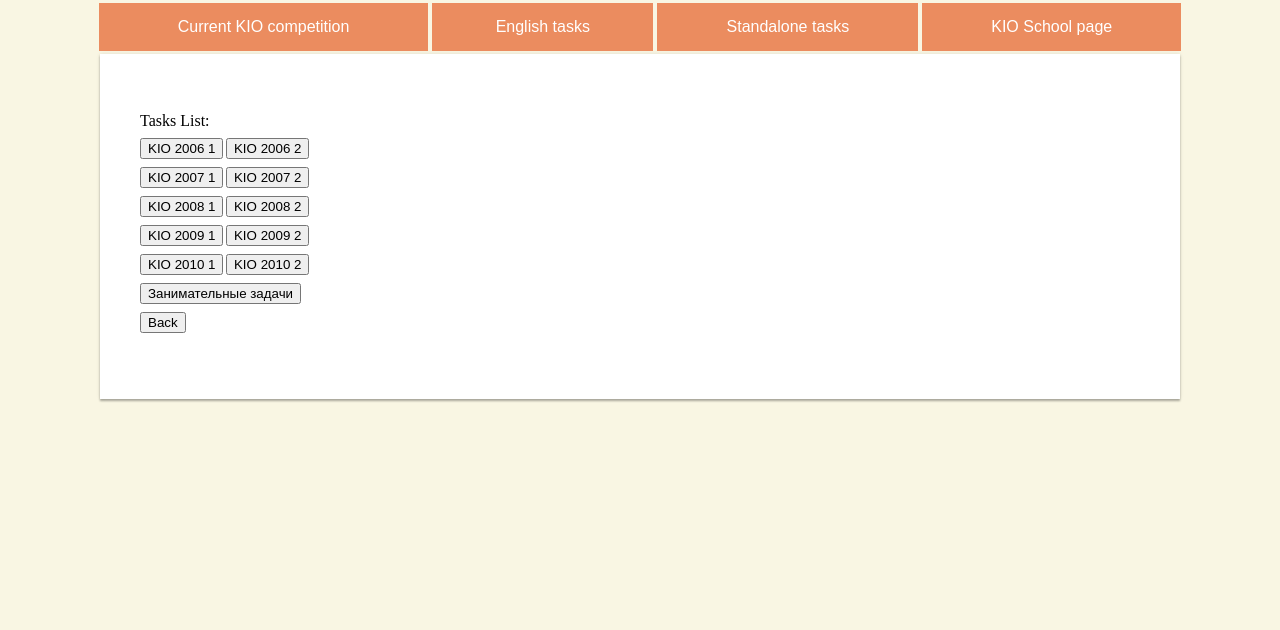
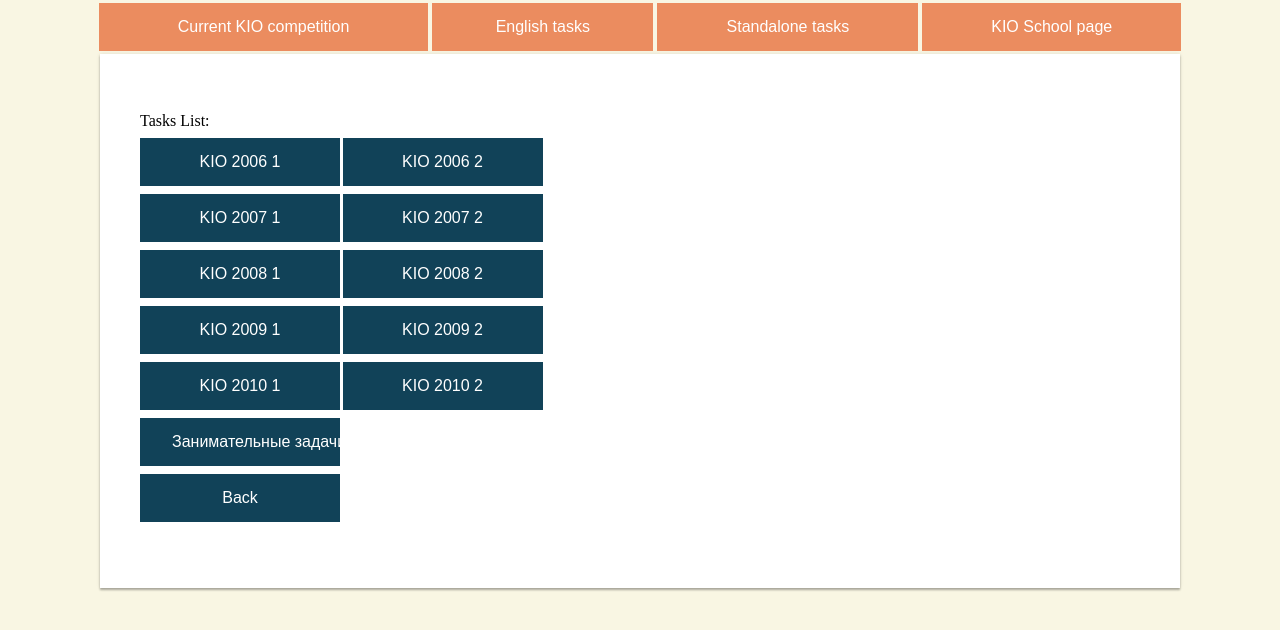
Before and after one commit to bahioganns/flaskProject1, a Flask app: page /standalone_ru_tasks in a window 1280 px wide. Shown: the part 95-725 px from the top of the page. Run offline with Flask 2, Linux system fonts and the light colour scheme.

Commit message:
added class task_button associated with all task openers

```diff
--- a/templates/base.html
+++ b/templates/base.html
@@ -33,6 +33,18 @@
         background-color: #ea5211;
     }
 
+    .task_button{
+        background-color: #114258;
+        width: 200px;
+        border: none;
+        color: white;
+        padding: 15px 32px;
+        text-align: center;
+        text-decoration: none;
+        {#display: inline-block;#}
+        font-size: 16px;
+    }
+
     .eltech{
         font-weight: 600;
     }
@@ -45,7 +57,6 @@
         width: 1000px;
         margin: 0 auto;
         padding:40px;
-
     }
 
    #main_menu{
@@ -62,6 +73,7 @@
     <title>KIO school</title>
     {% endif %}
   </head>
+
   <body style="background-color:#f9f6e3;">
   <div id="header">
       <table width="1000" align="center">
@@ -76,7 +88,8 @@
               <td align="right">
                     <input type="button" value="Users system" onclick="fetch('/index')"/>
               </td>
-      </tbody></table>
+         </tbody>
+      </table>
 
 
       <div class="clear"></div>
--- a/templates/english_page.html
+++ b/templates/english_page.html
@@ -10,7 +10,7 @@
                 <div>Current competition EN: <a href="english_tasks">2011-2012</a></div>
 
                 <p>
-                <input type="button" onclick="history.back();" value="Back"/>
+                <input type="button" class="task_button" onclick="history.back();" value="Back"/>
                 </p>
             </div>
         <br>
--- a/templates/standalone_RU_tasks.html
+++ b/templates/standalone_RU_tasks.html
@@ -7,30 +7,30 @@
             <div id="content">
                 <div>Tasks List: </div>
                 <p>
-                <input type="button" value="KIO 2006 1" onclick="fetch('/start_2006_8_task/06/-1')"/>
-                <input type="button" value="KIO 2006 2" onclick="fetch('/start_2006_8_task/06/-2')"/>
+                <input type="button" class="task_button" value="KIO 2006 1" onclick="fetch('/start_2006_8_task/06/-1')"/>
+                <input type="button" class="task_button" value="KIO 2006 2" onclick="fetch('/start_2006_8_task/06/-2')"/>
                 </p>
                 <p>
-                <input type="button" value="KIO 2007 1" onclick="fetch('/start_2006_8_task/07/-1')"/>
-                <input type="button" value="KIO 2007 2" onclick="fetch('/start_2006_8_task/07/-2')"/>
+                <input type="button" class="task_button" value="KIO 2007 1" onclick="fetch('/start_2006_8_task/07/-1')"/>
+                <input type="button" class="task_button" value="KIO 2007 2" onclick="fetch('/start_2006_8_task/07/-2')"/>
                 </p>
                 <p>
-                <input type="button" value="KIO 2008 1" onclick="fetch('/start_2006_8_task/08/-1')"/>
-                <input type="button" value="KIO 2008 2" onclick="fetch('/start_2006_8_task/08/-2')"/>
+                <input type="button" class="task_button" value="KIO 2008 1" onclick="fetch('/start_2006_8_task/08/-1')"/>
+                <input type="button" class="task_button" value="KIO 2008 2" onclick="fetch('/start_2006_8_task/08/-2')"/>
                 </p>
                 <p>
-                <input type="button" value="KIO 2009 1" onclick="fetch('/start_2006_8_task/09/-1')"/>
-                <input type="button" value="KIO 2009 2" onclick="fetch('/start_2006_8_task/09/-2')"/>
+                <input type="button" class="task_button" value="KIO 2009 1" onclick="fetch('/start_2006_8_task/09/-1')"/>
+                <input type="button" class="task_button" value="KIO 2009 2" onclick="fetch('/start_2006_8_task/09/-2')"/>
                 </p>
                 <p>
-                <input type="button" value="KIO 2010 1" onclick="fetch('/start_2006_8_task/10/-1')"/>
-                <input type="button" value="KIO 2010 2" onclick="fetch('/start_2006_8_task/10/-2')"/>
+                <input type="button" class="task_button" value="KIO 2010 1" onclick="fetch('/start_2006_8_task/10/-1')"/>
+                <input type="button" class="task_button" value="KIO 2010 2" onclick="fetch('/start_2006_8_task/10/-2')"/>
                 </p>
                 <p>
-                <input type="button" value="Занимательные задачи" onclick="fetch('/start_2006_8_task/zadachi/-1')"/>
+                <input type="button" class="task_button" value="Занимательные задачи" onclick="fetch('/start_2006_8_task/zadachi/-1')"/>
                 </p>
                 <p>
-                <input type="button" onclick="history.back();" value="Back"/>
+                <input type="button" class="task_button" onclick="history.back();" value="Back"/>
                 </p>
 
 
```
Also changed, not shown: templates/current_competition.html (+18 -18 lines), templates/english_tasks.html (+6 -6 lines), templates/kio_school_files.html (+4 -4 lines). Lines whose indentation alone changed are shown as unchanged.
